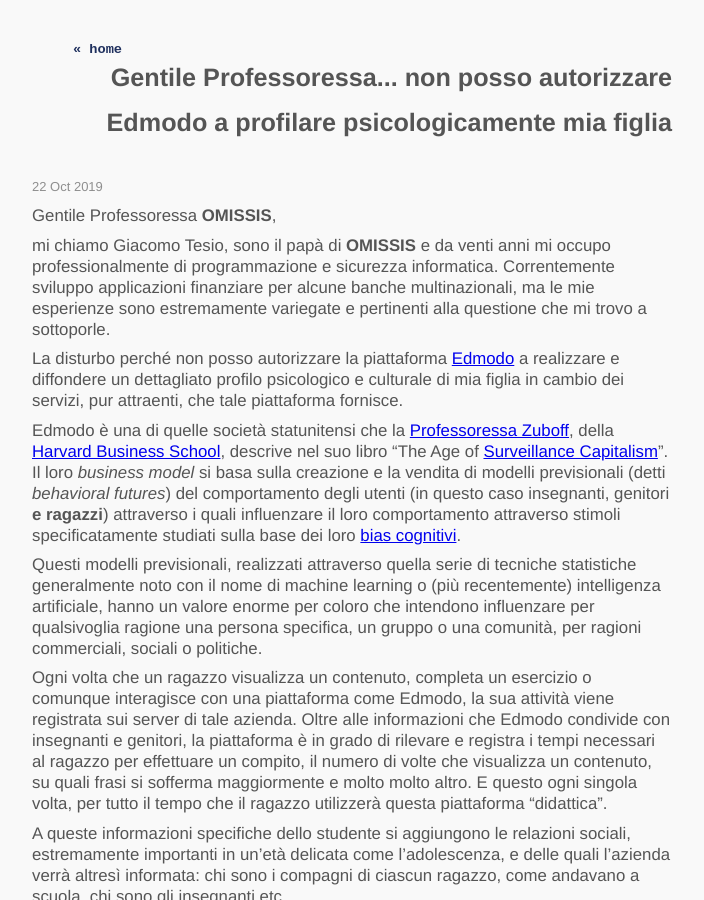
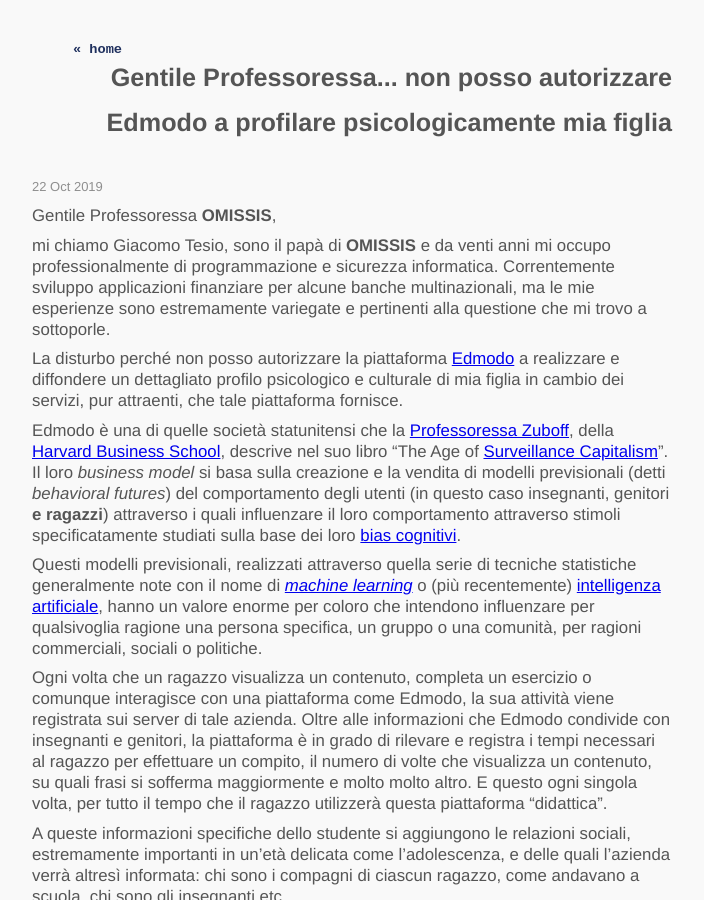
Before and after one commit to Shamar/shamar.github.io, a Jekyll site: the page built from _posts/2019-10-22-gentile-professoressa-non-posso-autorizzare-edmodo-a-profilare-psicologicamente-mia-figlia.markdown, in a window 1280 px wide and 900 px high. Shown: the whole window, without its empty margins (288-992 px from the left). Built offline with Jekyll 4.4.1, drawn with Linux system fonts in a browser that asks for light colours.

Commit message:
post: Gentile Professoressa...

```diff
--- a/_posts/2019-10-22-gentile-professoressa-non-posso-autorizzare-edmodo-a-profilare-psicologicamente-mia-figlia.markdown
+++ b/_posts/2019-10-22-gentile-professoressa-non-posso-autorizzare-edmodo-a-profilare-psicologicamente-mia-figlia.markdown
@@ -26,8 +26,8 @@
 stimoli specificatamente studiati sulla base dei loro [bias cognitivi](https://en.wikipedia.org/wiki/Cognitive_bias).
 
 Questi modelli previsionali, realizzati attraverso quella serie
-di tecniche statistiche generalmente noto con il nome di machine
-learning o (più recentemente) intelligenza artificiale, hanno un valore
+di tecniche statistiche generalmente note con il nome di [*machine learning*](https://en.wikipedia.org/wiki/Machine_learning) o (più recentemente)
+[intelligenza artificiale](https://en.wikipedia.org/wiki/Artificial_intelligence), hanno un valore
 enorme per coloro che intendono influenzare per qualsivoglia ragione una
 persona specifica, un gruppo o una comunità, per ragioni commerciali,
 sociali o politiche.
```
